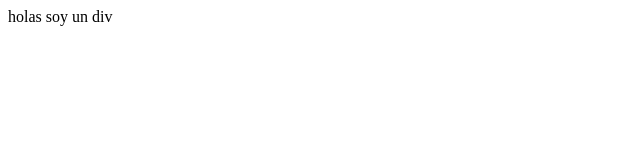
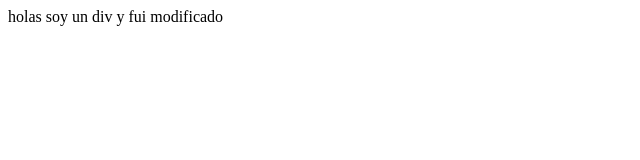
Before and after one commit to danfercf1/test, a plain HTML site: page index.html in a window 1280 px wide. Shown: the whole page, without its empty margins (0-640 px from the left). Drawn offline with Linux system fonts and the light colour scheme.

Commit message:
Update index.html

```diff
--- a/index.html
+++ b/index.html
@@ -8,6 +8,6 @@
     </script>
 </head>
 <body>
-<div>holas soy un div</div>
+<div>holas soy un div y fui modificado</div>
 </body>
 </html>
```
